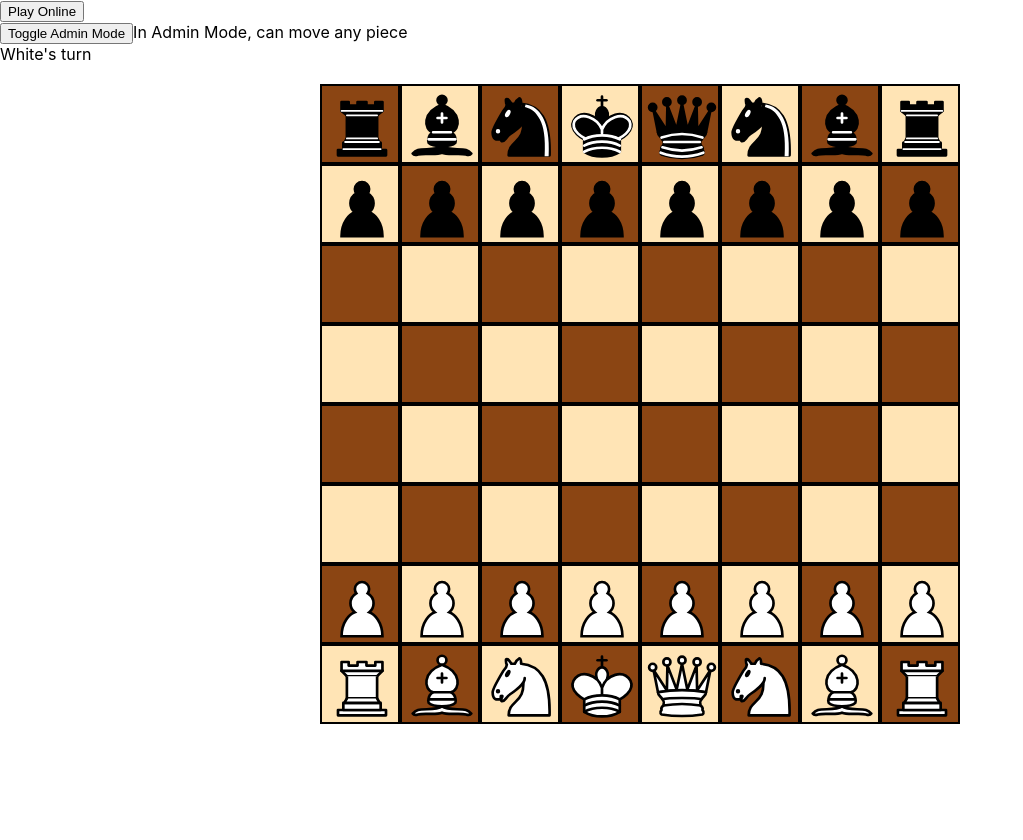
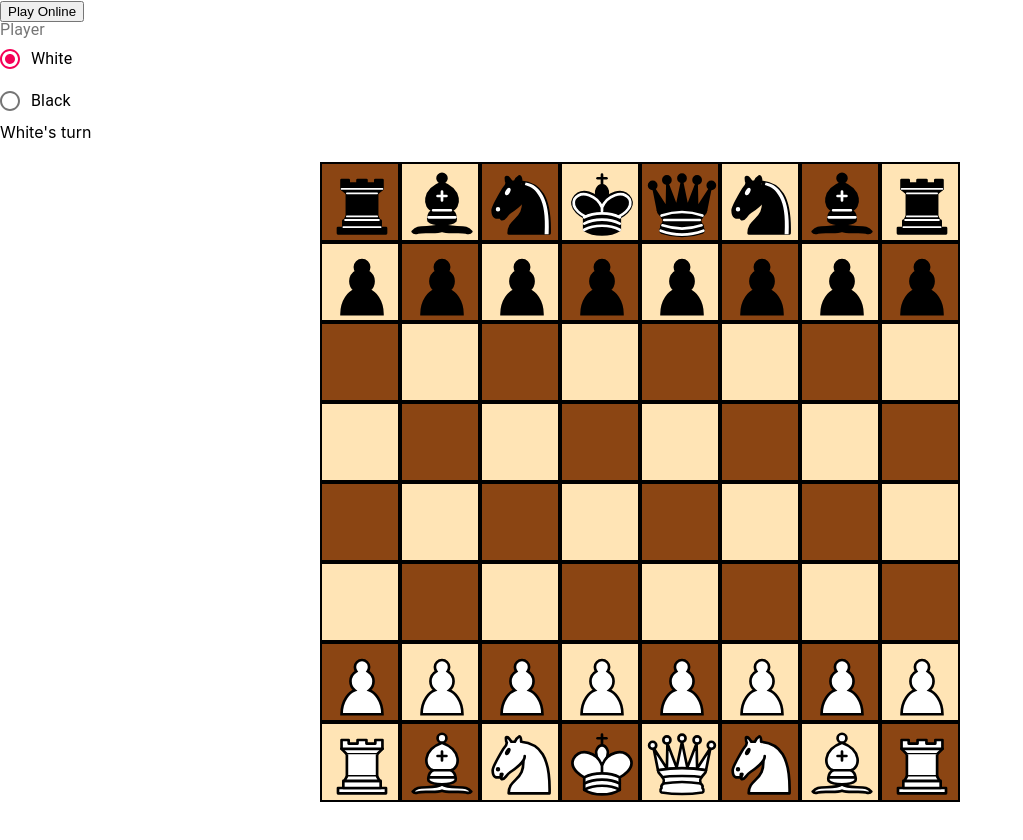
Before and after one commit to quichey/Chess-React, a React (Create React App) app: page / in a window 1280 px wide. Shown: the top 840 px of the page, without its empty margins (0-1023 px from the left). Built offline with nearby package versions, Linux system fonts and the light colour scheme.

Commit message:
created Player radio group

```diff
--- a/src/components/Game.tsx
+++ b/src/components/Game.tsx
@@ -4,9 +4,10 @@ import { w3cwebsocket as W3CWebSocket } from "websocket";
 import { Board } from "./Board";
 import { CustomizedDialogs } from "./dialogs/Dialog";
 import CRSnackBar from "./SnackBar/SnackBar";
+import PlayerRadioButtons from "./PlayerRadioButtons";
 
 let mode = "production";
-mode = "dev";
+//mode = "dev";
 let url =
     mode === "production"
         ? "wss://protected-thicket-28480.herokuapp.com/:8999"
@@ -16,6 +17,8 @@ let allowAdminMode = mode === "production" ? false : true;
 export const Game = () => {
     const [client, setClient] = React.useState<any>("");
     const [inAdminMode, setInAdminMode] = React.useState(true);
+
+    const [player, setPlayer] = React.useState("White");
 
     const [onlineGame, setOnlineGame] = React.useState(false);
     const [joinOnlineSuccess, setJoinOnlineSuccess] = React.useState(false);
@@ -51,6 +54,10 @@ export const Game = () => {
             board && boardContainer?.appendChild(board);
         }
     }, [newBoards, gameNumber]);
+
+    React.useEffect(() => {
+        console.log(player);
+    }, [player]);
     return (
         <React.Fragment>
             <button
@@ -60,6 +67,8 @@ export const Game = () => {
             >
                 Play Online
             </button>
+            <br />
+            <PlayerRadioButtons onValueChange={setPlayer} />
             {allowAdminMode ? (
                 <React.Fragment>
                     <br />
--- /dev/null
+++ b/src/components/PlayerRadioButtons.tsx
@@ -0,0 +1,45 @@
+import React from "react";
+import Radio from "@material-ui/core/Radio";
+import RadioGroup from "@material-ui/core/RadioGroup";
+import FormControlLabel from "@material-ui/core/FormControlLabel";
+import FormControl from "@material-ui/core/FormControl";
+import FormLabel from "@material-ui/core/FormLabel";
+import { Player } from "../util/SquareUtil";
+
+interface IPlayerRadioButtons {
+    onValueChange: (value: Player) => void;
+}
+
+export default function PlayerRadioButtons({
+    onValueChange,
+}: IPlayerRadioButtons) {
+    const [value, setValue] = React.useState("White");
+
+    const handleChange = (event: any) => {
+        setValue(event.target.value);
+        onValueChange(event.target.value);
+    };
+
+    return (
+        <FormControl component="fieldset">
+            <FormLabel component="legend">Player</FormLabel>
+            <RadioGroup
+                aria-label="player"
+                name="player1"
+                value={value}
+                onChange={handleChange}
+            >
+                <FormControlLabel
+                    value="White"
+                    control={<Radio />}
+                    label="White"
+                />
+                <FormControlLabel
+                    value="Black"
+                    control={<Radio />}
+                    label="Black"
+                />
+            </RadioGroup>
+        </FormControl>
+    );
+}
```
